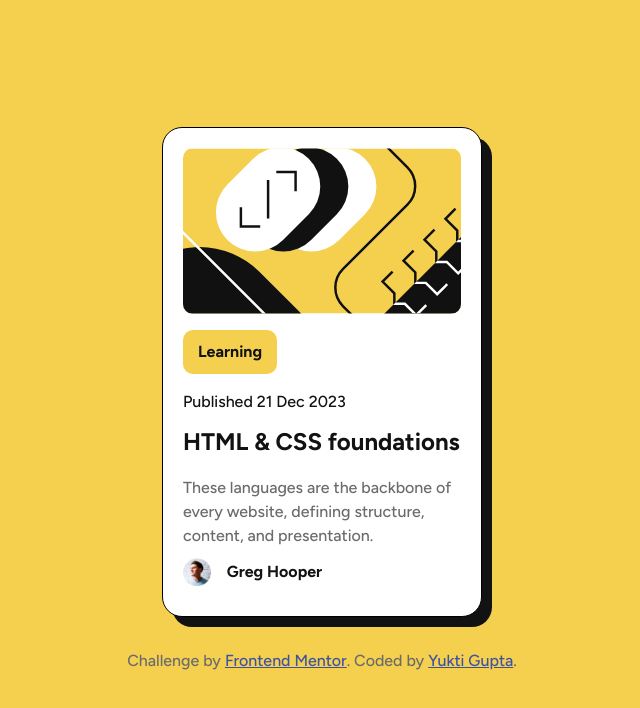
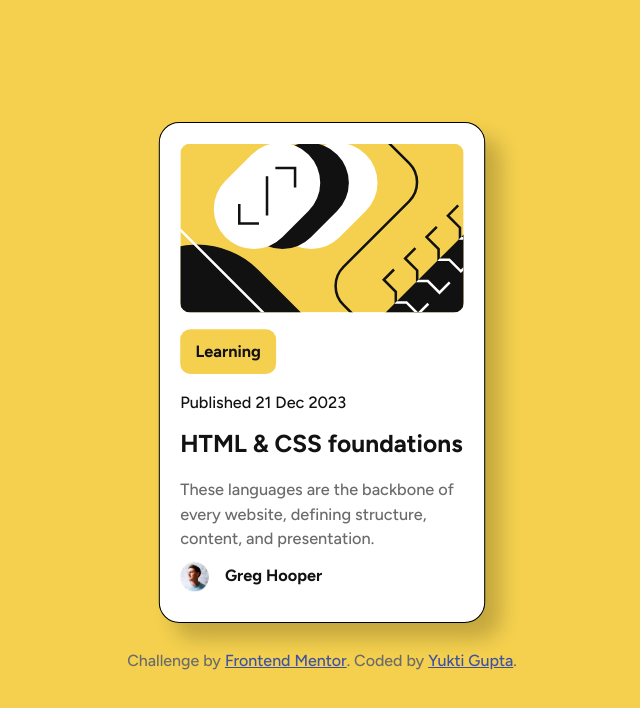
Before and after one commit to yMeeraki/blog-preview-card, a plain HTML site: page index.html in a window 1280 px wide. In both pictures the pointer is over the element 640 px from the left and 371 px from the top of the page. Shown: the whole page, without its empty margins (318-958 px from the left). Drawn offline with Linux system fonts and the light colour scheme.

Commit message:
Added hover & focus

```diff
--- a/stylesheet.css
+++ b/stylesheet.css
@@ -77,6 +77,12 @@ div{
     padding: 20px;
 }
 
+/* Add hover and focus effect to the card */
+.card:hover, .card:focus {
+  box-shadow: 15px 15px 20px rgba(0, 0, 0, 0.2);
+  transform: scale(1.02);
+}
+
 
 
 /*CSS Reset*/
```
